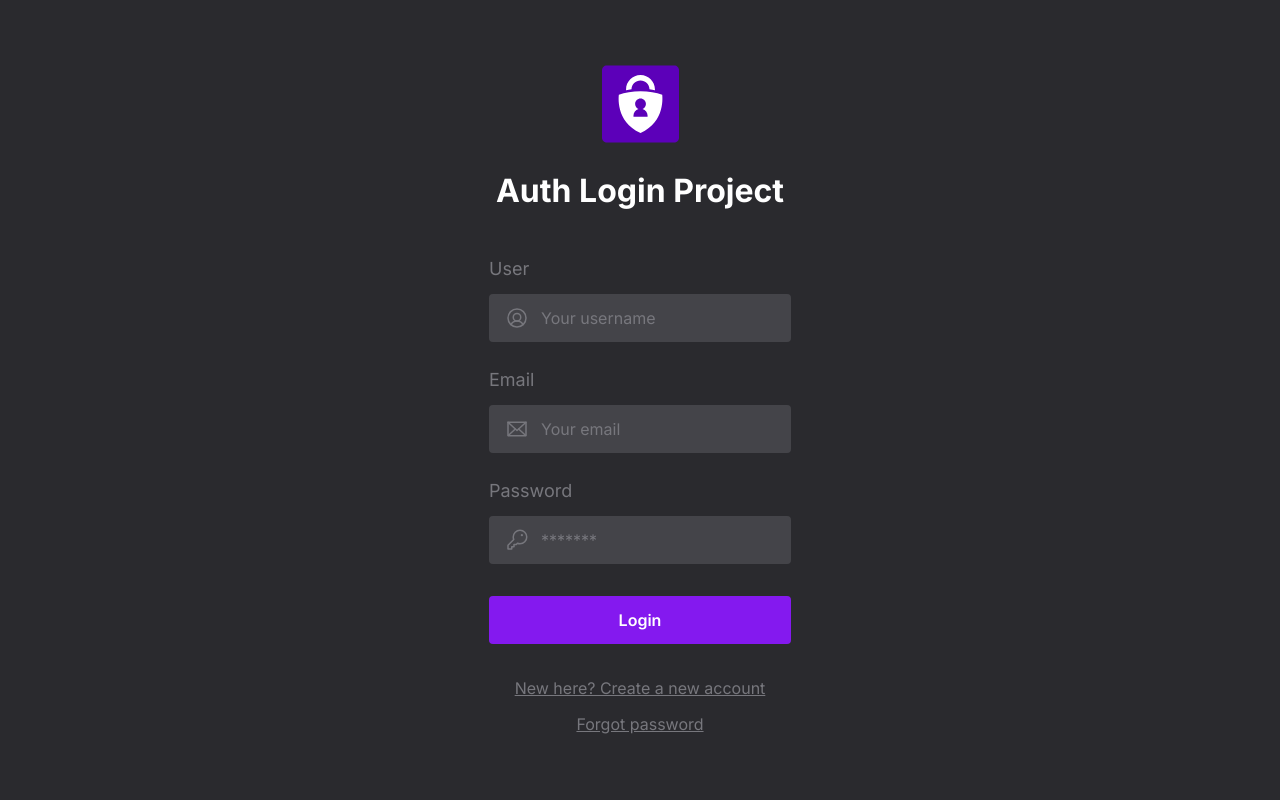
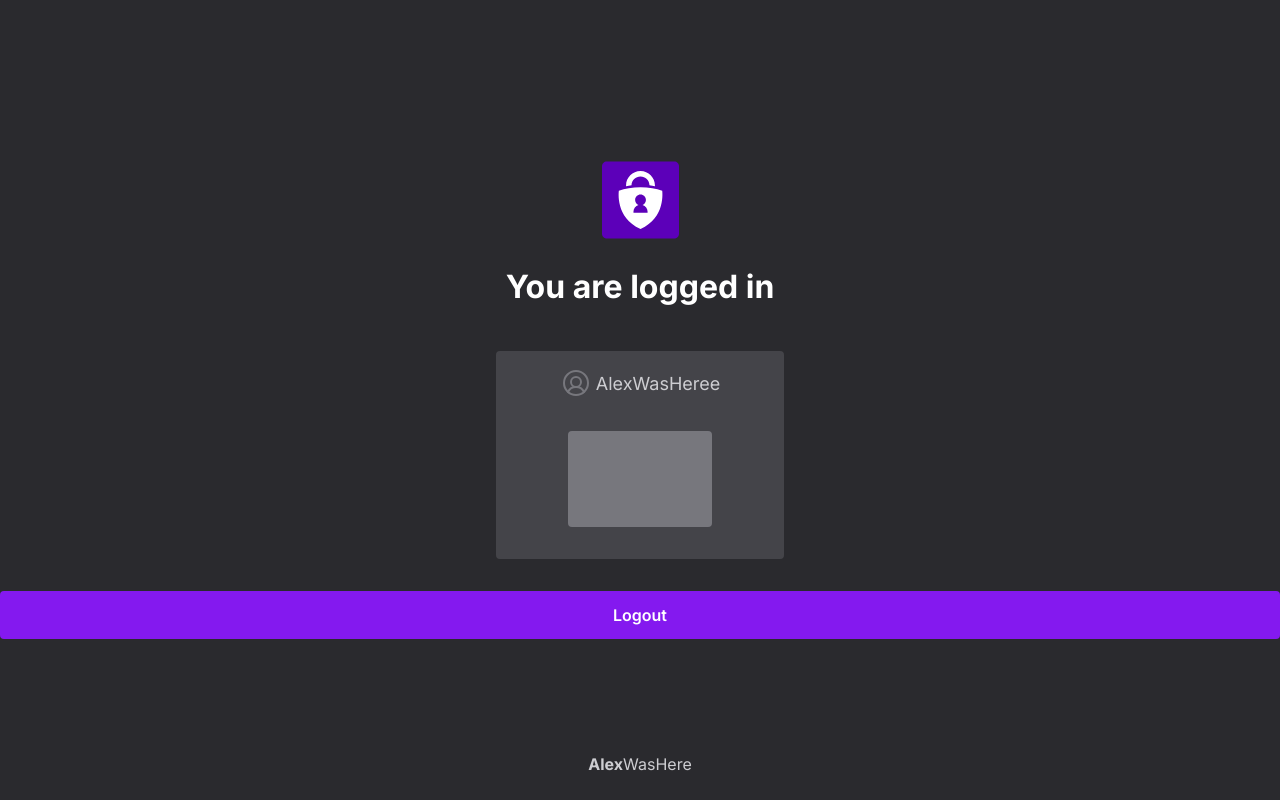
Before and after one commit to AlexWasHeree/auth-login-project, a React (Vite) app: page / in a window 1280 px wide. Built offline with nearby package versions, Linux system fonts and the light colour scheme.

Commit message:
dashboard page

```diff
--- a/src/App.tsx
+++ b/src/App.tsx
@@ -1,3 +1,5 @@
+import { UserCircle } from 'phosphor-react';
+import { Dashboard } from './pages/dashboard/Dashboard';
 import { Login } from './pages/login/Login';
 import { Signup } from './pages/signup/Signup';
 import './styles/global.css';
@@ -5,7 +7,7 @@ import './styles/global.css';
 function App() {
   return (
     <div className="">
-      <Signup />
+      <Dashboard />
     </div>
   );
 }
--- /dev/null
+++ b/src/pages/dashboard/Dashboard.tsx
@@ -0,0 +1,27 @@
+import React from 'react';
+import logo from '../../assets/logoAuth.svg';
+import { UserCircle } from 'phosphor-react';
+import { Button } from '../../components/Button';
+
+export const Dashboard = () => {
+  return (
+    <div className="bg-gray-700 w-screen h-screen flex flex-col justify-center items-center">
+      <img src={logo} alt="logo" className="mb-6" />
+      <h1 className="text-xl text-white font-bold mb-10">You are logged in</h1>
+      <div className="bg-gray-500 h-52 w-72 flex flex-col items-center gap-8 p-4 text-gray-300 rounded mb-8">
+        <div className="flex items-center gap-1">
+          <UserCircle width="32" height="32" />
+          <h2 className="text-gray-100 text-md">AlexWasHeree</h2>
+        </div>
+        <div className="bg-gray-300 h-24 w-36 rounded"></div>
+      </div>
+      <Button className="w-72">Logout</Button>
+
+      <span className="absolute bottom-6">
+        <h3 className="text-gray-100">
+          <strong>Alex</strong>WasHere
+        </h3>
+      </span>
+    </div>
+  );
+};
--- a/src/pages/login/Login.tsx
+++ b/src/pages/login/Login.tsx
@@ -27,7 +27,7 @@ export const Login = () => {
         </label>
 
         <label htmlFor="password" className="mb-2">
-          <h2 className="text-gray-300 text-md mb-3">Password</h2>
+          <h2 className="text-gray-300 text-md mb-6">Password</h2>
 
           <TextInput.Root>
             <TextInput.Icon>
--- a/src/pages/signup/Signup.tsx
+++ b/src/pages/signup/Signup.tsx
@@ -41,7 +41,7 @@ export const Signup = () => {
           </TextInput.Root>
         </label>
 
-        <label htmlFor="password" className="mb-2">
+        <label htmlFor="password" className="mb-6">
           <h2 className="text-gray-300 text-md mb-3">Password</h2>
 
           <TextInput.Root>
```
